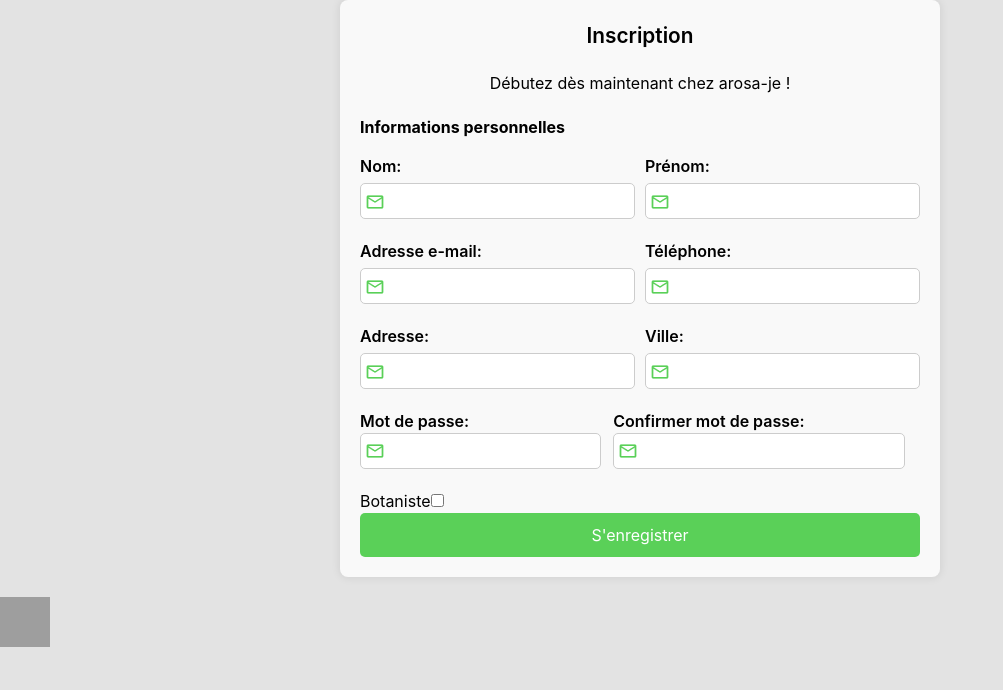
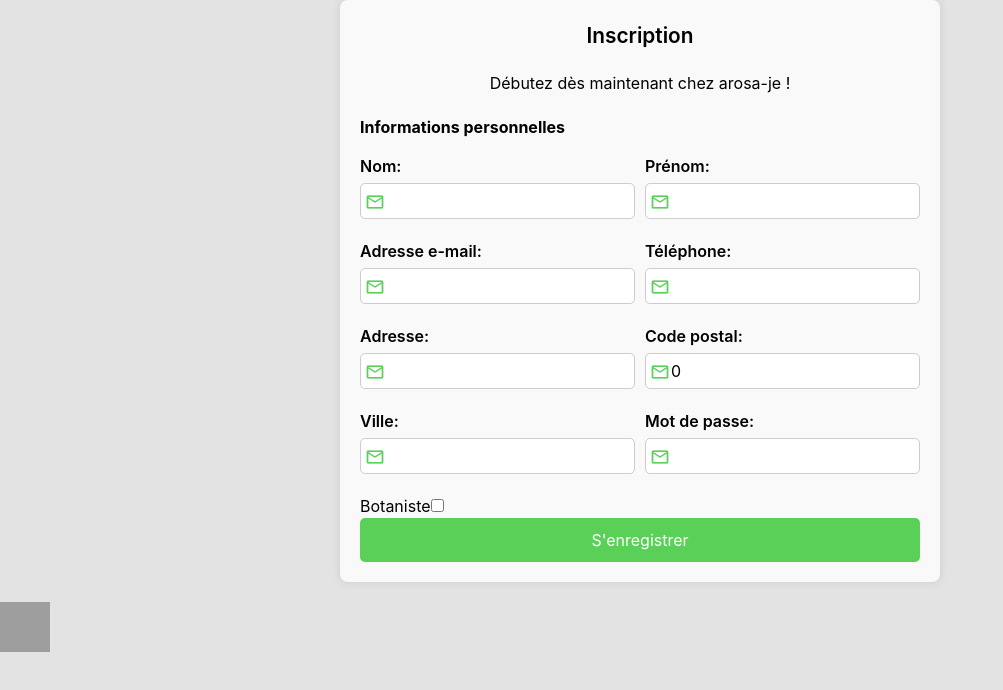
Before and after one commit to killiandevapp/arosa_je, a React (Create React App) app: page /enregistrement in a window 1280 px wide. Shown: the top 690 px of the page, without its empty margins (0-1003 px from the left). Built offline with nearby package versions, Linux system fonts and the light colour scheme; grey boxes are pictures that could not be loaded.

Commit message:
enregistrement

```diff
--- a/package.json
+++ b/package.json
@@ -11,6 +11,7 @@
     "@testing-library/jest-dom": "^5.17.0",
     "@testing-library/react": "^13.4.0",
     "@testing-library/user-event": "^13.5.0",
+    "axios": "^1.6.8",
     "react": "^18.2.0",
     "react-dom": "^18.2.0",
     "react-scripts": "5.0.1",
--- a/src/components/blog.jsx
+++ b/src/components/blog.jsx
@@ -3,6 +3,7 @@ import bckBlog from "../images/backgroundBlog.png";
 import bckBlogMob from "../images/backgroundBlogMobile.png";
 import data from '../data/data.json';
 import Header from './header'
+import '../styles/blog.css'
 
 export default function Blog() {
   console.log(data);
--- a/src/pages/connexion.jsx
+++ b/src/pages/connexion.jsx
@@ -1,5 +1,6 @@
 import React, { useState } from "react";
 import '../styles/connexion.css'
+
 
 export default function Connexion() {
     const [getData, setGetData] = useState({
@@ -7,7 +8,8 @@ export default function Connexion() {
         "password": ''
     });
 
-    console.log(getData);
+
+
 
     return (
         <section id="sctConnexion1">
@@ -30,7 +32,7 @@ export default function Connexion() {
                         </div>
                     </div>
                     <div id="ctnBtnConnexion">
-                        <button>Connexion</button>
+                        <button onClick={()=> {}}>Connexion</button>
                     </div>
 
                 </div>
--- a/src/pages/enregistrement.jsx
+++ b/src/pages/enregistrement.jsx
@@ -2,77 +2,106 @@
 import React from "react";
 import '../styles/enregistrement.css'
 import { useState } from "react";
+import axios from 'axios';
 
 export default function Enregistrement() {
-    const [getDataEnregistrement, setGetDataEnregistrement] = useState({
-        "login": '',
-        "password": ''
+    const [userData, setUserData] = useState({
+        name: "",
+        firstname: "",
+        email: "",
+        adress: "",
+        zip: 0,
+        city: "",
+        phone: "",
+        password: "",
+        role: "user", // Par défaut, le rôle est utilisateur
+        lastconx: new Date().toLocaleDateString('fr'),
+        idadvice: null
     });
+
+    const [isBotaniste, setIsBotaniste] = useState(false);
+
+    const handleChange = (e) => {
+        const { name, value } = e.target;
+        setUserData(prevState => ({
+            ...prevState,
+            [name]: value
+        }));
+    };
+
+    const handleBotanisteChange = () => {
+        setIsBotaniste(prevState => !prevState); // Inverse la valeur actuelle de isBotaniste
+        setUserData(prevState => ({
+            ...prevState,
+            role: isBotaniste ? "utilisateur" : "botaniste"
+        }));
+    };
+
+    const handleEnregistrement = () => {
+        // Effectuez ici les actions nécessaires pour enregistrer les données
+        console.log("Données d'enregistrement :", userData);
+        const response = axios.post("http://127.0.0.1:8000/user/create/", userData)
+
+    };
+
     return (
         <>
             <div className="container">
                 <h2>Inscription</h2>
                 <p>Débutez dès maintenant chez arosa-je !</p>
                 <p>Informations personnelles</p>
-                <form action="#">
+                <form>
                     <div className="form-group">
                         <div className="half">
                             <label htmlFor="nom">Nom:</label>
-                            <input type="text" id="nom" name="nom" required />
+                            <input type="text" id="nom" name="name" value={userData.name} onChange={handleChange} required />
                             <img src={require("../images/emailLogo.png")} alt="" srcset="" />
                         </div>
                         <div className="half">
                             <label htmlFor="prenom">Prénom:</label>
-                            <input type="text" id="prenom" name="prenom" required />
+                            <input type="text" id="prenom" name="firstname" value={userData.firstname} onChange={handleChange} required />
                             <img src={require("../images/emailLogo.png")} alt="" srcset="" />
-
                         </div>
                     </div>
                     <div className="form-group">
                         <div className="half">
                             <label htmlFor="adresseEmail">Adresse e-mail:</label>
-                            <input type="text" id="adresse" name="adresse" required />
+                            <input type="email" id="adresseEmail" name="email" value={userData.email} onChange={handleChange} required />
                             <img src={require("../images/emailLogo.png")} alt="" srcset="" />
-
                         </div>
                         <div className="half">
                             <label htmlFor="telephone">Téléphone:</label>
-                            <input type="telehone" id="adresseEmail" name="adresseEmail" required />
+                            <input type="tel" id="telephone" name="phone" value={userData.phone} onChange={handleChange} required />
                             <img src={require("../images/emailLogo.png")} alt="" srcset="" />
-
                         </div>
                     </div>
                     <div className="form-group">
                         <div className="half">
-                            <label htmlFor="adresse">Adresse:</label>
-                            <input type="text" id="adresse" name="adresse" required />
+                            <label htmlFor="adress">Adresse:</label>
+                            <input type="text" id="adress" name="adress" value={userData.adress} onChange={handleChange} required />
                             <img src={require("../images/emailLogo.png")} alt="" srcset="" />
-
                         </div>
                         <div className="half">
-                            <label htmlFor="Ville">Ville:</label>
-                            <input type="tel" id="ville" name="ville" required />
+                            <label htmlFor="zip">Code postal:</label>
+                            <input type="text" id="zip" name="zip" value={userData.zip} onChange={handleChange} required />
                             <img src={require("../images/emailLogo.png")} alt="" srcset="" />
-
                         </div>
                     </div>
-                    <div className="password-section">
-                        <div className="form-groupMdp">
+                    <div className="form-group">
+                        <div className="half">
+                            <label htmlFor="ville">Ville:</label>
+                            <input type="text" id="ville" name="city" value={userData.city} onChange={handleChange} required />
+                            <img src={require("../images/emailLogo.png")} alt="" srcset="" />
+                        </div>
+                        <div className="half">
                             <label htmlFor="mdp">Mot de passe:</label>
-                            <input type="password" id="mdp" name="mdp" required />
+                            <input type="password" id="mdp" name="password" value={userData.password} onChange={handleChange} required />
                             <img src={require("../images/emailLogo.png")} alt="" srcset="" />
-
-                        </div>
-                        <div className="form-groupMdp">
-                            <label htmlFor="reMdp">Confirmer mot de passe:</label>
-                            <input type="password" id="reMdp" name="reMdp" required />
-                            <img src={require("../images/emailLogo.png")} alt="" srcset="" />
-
                         </div>
                     </div>
                     <label htmlFor="botaniste">Botaniste</label>
-                    <input type="checkbox" name="botaniste" id="" placeholder="botaniste"/>
-                    <button type="submit">S'enregistrer</button>
+                    <input type="checkbox" name="botaniste" id="botaniste" checked={isBotaniste} onChange={handleBotanisteChange}/>
+                    <button type="button" onClick={handleEnregistrement}>S'enregistrer</button>
                 </form>
             </div>
             <div className="icon-container">
```
Also changed, not shown: 1 other file (tests, documents, lock files or other folders).
